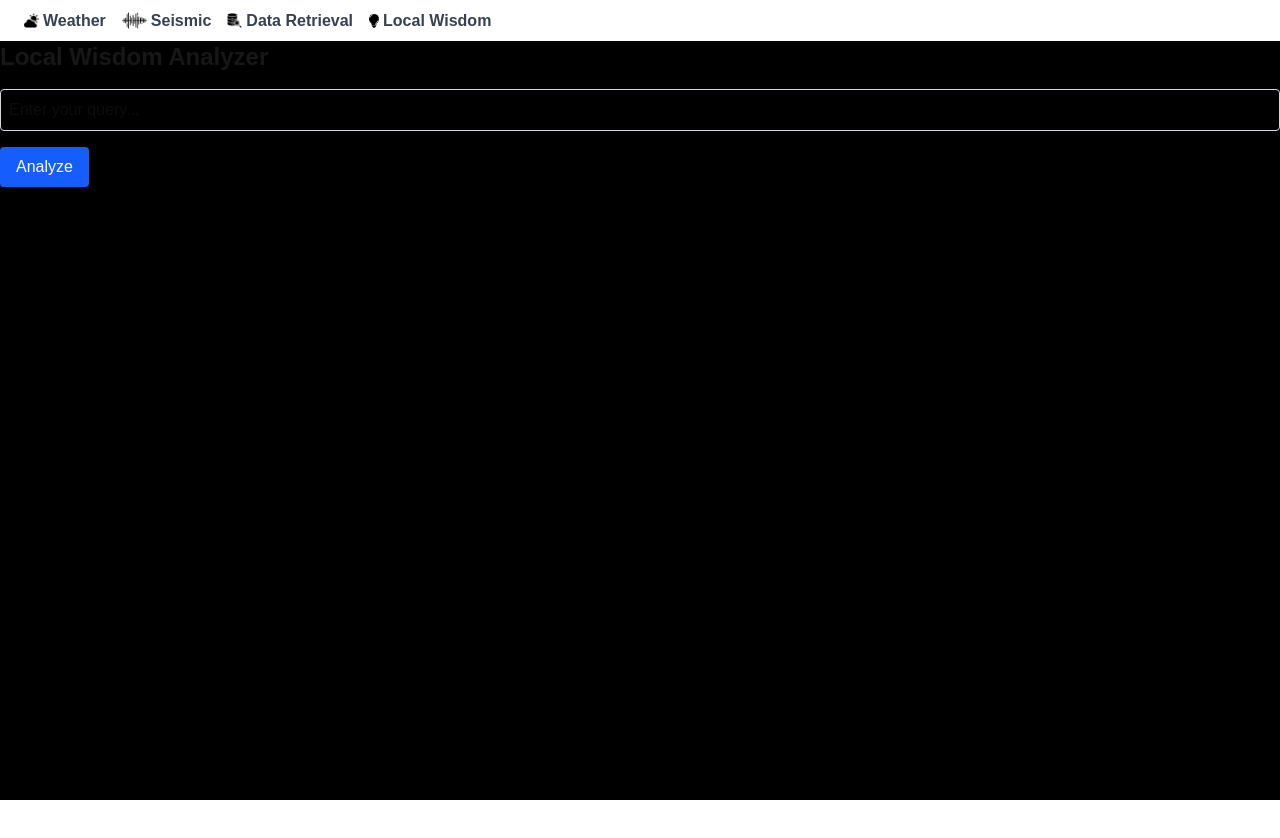
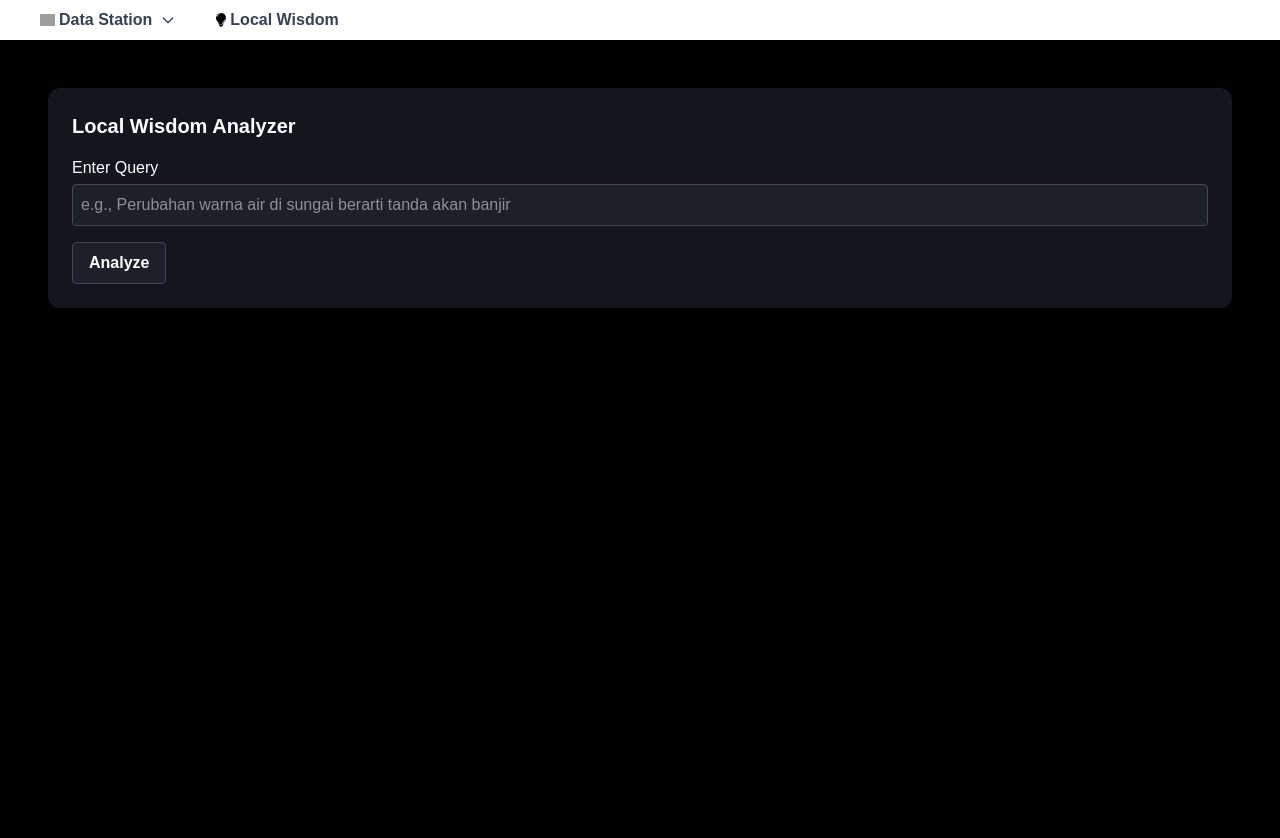
Before and after one commit to xp-keh/frontend, a Next.js app: page /localwisdom in a window 1280 px wide. Before the commit the page ends 800 px from the top, so only its background shows below. Built offline with nearby package versions, Linux system fonts and the light colour scheme; grey boxes are pictures that could not be loaded.

Commit message:
chore: styling local wisdon & navbar

```diff
--- a/src/app/localwisdom/page.tsx
+++ b/src/app/localwisdom/page.tsx
@@ -1,4 +1,4 @@
-"use client";
+'use client';
 import { useState } from "react";
 import Navbar from "../../components/Navbar";
 import { analyzeLocalWisdom } from "@/actions/localwisdom";
@@ -28,71 +28,81 @@ export default function LocalWisdomAnalyzer() {
   };
 
   return (
-    <div className="min-h-screen bg-black">
+    <div className="min-h-screen bg-black text-white">
       <Navbar />
-      <h1 className="text-2xl font-bold mb-4">Local Wisdom Analyzer</h1>
+      <div className="p-12 max-w-screen mx-auto bg-black text-white min-h-screen">
+        <div className="bg-[#14151d] p-6 rounded-xl shadow-md space-y-4 mb-6">
+          <h1 className="text-xl font-bold mb-4">Local Wisdom Analyzer</h1>
 
+          <div>
+            <label className="block mb-1 font-medium">Enter Query</label>
             <input
               type="text"
-        placeholder="Enter your query..."
+              placeholder="e.g., Perubahan warna air di sungai berarti tanda akan banjir"
               value={query}
               onChange={(e) => setQuery(e.target.value)}
-        className="w-full p-2 border border-gray-300 rounded mb-4"
+              className="w-full border bg-[#1d1f2b] border-[#444654] p-2 rounded text-white"
             />
+          </div>
 
           <button
             onClick={handleAnalyze}
             disabled={loading}
-        className="px-4 py-2 bg-blue-600 text-white rounded hover:bg-blue-700"
+            className="bg-[#1d1f2b] hover:bg-[#2a2d3e] border border-[#444654] text-white font-semibold px-4 py-2 rounded"
           >
             {loading ? "Analyzing..." : "Analyze"}
           </button>
 
-      {error && <p className="mt-4 text-red-600">Error: {error}</p>}
+          {error && (
+            <p className="text-red-500 text-sm mt-4">⚠️ {error}</p>
+          )}
+        </div>
 
         {result && (
-        <div className="mt-6 space-y-4">
-          <div>
-            <h2 className="text-lg font-semibold">Decomposition</h2>
-            <p>
-              <strong>Bencana:</strong> {result.decomposition?.bencana}
-            </p>
-            <p>
-              <strong>Objek:</strong> {result.decomposition?.objek}
-            </p>
-            <p>
-              <strong>Peristiwa:</strong> {result.decomposition?.peristiwa}
-            </p>
+          <div className="space-y-6">
+            {/* Decomposition */}
+            <div className="bg-[#14151d] p-6 rounded-xl shadow-md">
+              <h2 className="text-lg font-semibold mb-2">Decomposition</h2>
+              <p><strong>Bencana:</strong> {result.decomposition?.bencana}</p>
+              <p><strong>Objek:</strong> {result.decomposition?.objek}</p>
+              <p><strong>Peristiwa:</strong> {result.decomposition?.peristiwa}</p>
             </div>
 
-          <div>
-            <h2 className="text-lg font-semibold">Similarity</h2>
+            {/* Similarity */}
+            <div className="bg-[#14151d] p-6 rounded-xl shadow-md">
+              <h2 className="text-lg font-semibold mb-2">Similarity</h2>
               <p>{result.similarity}</p>
             </div>
 
-          <div>
-            <h2 className="text-lg font-semibold">Notes</h2>
+            {/* Notes */}
+            <div className="bg-[#14151d] p-6 rounded-xl shadow-md">
+              <h2 className="text-lg font-semibold mb-2">Notes</h2>
               <p>{result.notes}</p>
             </div>
 
-          <div>
-            <h2 className="text-lg font-semibold">References</h2>
-            {result.ref?.map((ref: any, index: number) => (
-              <details key={index} className="border p-2 rounded mb-2">
+            {/* References */}
+            {result.ref?.length > 0 && (
+              <div className="bg-[#14151d] p-6 rounded-xl shadow-md">
+                <h2 className="text-lg font-semibold mb-4">References</h2>
+                {result.ref.map((ref: any, index: number) => (
+                  <details
+                    key={index}
+                    className="bg-[#1d1f2b] border border-[#444654] p-4 rounded-md mb-3"
+                  >
                     <summary className="cursor-pointer font-medium">
                       {ref.title}
                     </summary>
-                <p>
-                  <strong>Halaman:</strong> {ref.page}
-                </p>
-                <p>
-                  <strong>Referensi:</strong> {ref.reference}
-                </p>
+                    <div className="mt-2 text-sm space-y-1">
+                      <p><strong>Halaman:</strong> {ref.page}</p>
+                      <p><strong>Referensi:</strong> {ref.reference}</p>
+                    </div>
                   </details>
                 ))}
               </div>
+            )}
           </div>
         )}
       </div>
+    </div>
   );
 }
--- a/src/app/retrieve/page.tsx
+++ b/src/app/retrieve/page.tsx
@@ -199,7 +199,7 @@ export default function RetrievePage() {
 
 
   return (
-    <div className="min-h-screen bg-black]">
+    <div className="min-h-screen bg-black text-white">
       <Navbar />
       <div className="p-12 max-w-screen mx-auto bg-black text-white min-h-screen">
         <div className="bg-[#14151d] p-6 rounded-xl shadow-md space-y-4 mb-6">
--- a/src/app/seismic/page.tsx
+++ b/src/app/seismic/page.tsx
@@ -28,7 +28,7 @@ const SeismicDashboard = () => {
   const { city, province, lat, lon } = getStationCoordinates(selectedStation);
 
   return (
-    <div className="min-h-screen bg-black">
+    <div className="min-h-screen bg-black text-white">
       <Navbar />
       <div className="grid grid-cols-2 grid-rows-3 gap-2 p-3 h-screen">
         <div className="col-span-1 row-span-2 bg-gray-300 rounded-lg flex items-center justify-center">
--- a/src/app/weather/page.tsx
+++ b/src/app/weather/page.tsx
@@ -33,7 +33,7 @@ const WeatherDashboard = () => {
   const { city, province, lat, lon } = getStationCoordinates(selectedStation);
 
   return (
-    <div className="min-h-screen bg-black">
+    <div className="min-h-screen bg-black text-white">
       <Navbar />
       <div className="grid grid-cols-4 grid-rows-3 gap-2 p-3 h-screen">
         <div className="col-span-3 row-span-2 bg-gray-300 rounded-lg flex items-center justify-center">
--- a/src/components/Navbar.tsx
+++ b/src/components/Navbar.tsx
@@ -1,55 +1,103 @@
+'use client';
 import Link from "next/link";
 import Image from "next/image";
+import { useState, useRef, useEffect } from "react";
 
 const Navbar = () => {
+  const [dropdownOpen, setDropdownOpen] = useState(false);
+  const dropdownRef = useRef<HTMLDivElement>(null);
+
+  // Close dropdown when clicking outside
+  useEffect(() => {
+    function handleClickOutside(event: MouseEvent) {
+      if (
+        dropdownRef.current &&
+        !dropdownRef.current.contains(event.target as Node)
+      ) {
+        setDropdownOpen(false);
+      }
+    }
+
+    document.addEventListener("mousedown", handleClickOutside);
+    return () => document.removeEventListener("mousedown", handleClickOutside);
+  }, []);
+
   return (
-    <nav className="w-full bg-white shadow-md py-2 px-6 flex items-center">
-      {/* Home on the left with flex-grow */}
-      {/* <Link
-        href="/"
-        className="text-md font-semibold text-gray-700 hover:text-blue-500 flex-grow"
+    <nav className="w-full bg-white shadow-md py-2 px-6 flex items-center justify-between z-[9999]">
+      <div className="flex items-center gap-6">
+        <div
+          className="relative z-[9998]"
+          ref={dropdownRef}
+          onMouseEnter={() => setDropdownOpen(true)}
+          onMouseLeave={() => setDropdownOpen(false)}
         >
-        Home
-      </Link> */}
+          <button
+            onClick={() => setDropdownOpen((prev) => !prev)}
+            className="text-md px-4 font-semibold text-gray-700 hover:text-blue-500 flex items-center gap-1"
+          >
+            <Image
+              src="/data-integration.png"
+              alt="Data Integration Icon"
+              width={15}
+              height={20}
+            />
+            Data Station
+            <svg
+              className={`w-4 h-4 ml-1 transition-transform duration-200 ${
+                dropdownOpen ? 'rotate-180' : ''
+              }`}
+              fill="none"
+              stroke="currentColor"
+              viewBox="0 0 24 24"
+              xmlns="http://www.w3.org/2000/svg"
+            >
+              <path strokeLinecap="round" strokeLinejoin="round" strokeWidth={2} d="M19 9l-7 7-7-7" />
+            </svg>
+          </button>
 
-      {/* Right-aligned menu items */}
-      <div className="flex items-center gap-4">
+          {dropdownOpen && (
+            <div className="absolute left-0 bg-white border rounded shadow-md z-10 w-40">
               <Link
                 href="/weather"
-          className="text-md font-semibold text-gray-700 hover:text-blue-500 flex items-center gap-1"
+                className="block px-4 py-2 text-sm text-gray-700 hover:text-blue-500 flex items-center gap-1"
               >
                 <Image
                   src="/cloudy-day.png"
                   alt="Weather Logo"
-            width={15}
+                  width={20}
                   height={20}
                 />
                 Weather
               </Link>
               <Link
                 href="/seismic"
-          className="text-md font-semibold text-gray-700 hover:text-blue-500 flex items-center gap-1"
+                className="block px-4 py-2 text-sm text-gray-700 hover:text-blue-500 flex items-center gap-1"
               >
                 <Image
                   src="/waveform.png"
                   alt="Seismic Logo"
-            width={25}
-            height={30}
+                  width={20}
+                  height={20}
                 />
                 Seismic
               </Link>
               <Link
                 href="/retrieve"
-          className="text-md font-semibold text-gray-700 hover:text-blue-500 flex items-center gap-1"
+                className="block px-4 py-2 text-sm text-gray-700 hover:text-blue-500 flex items-center gap-1"
               >
                 <Image
                   src="/data-retrieval.png"
                   alt="Data Retrieval Icon"
-            width={15}
+                  width={20}
                   height={20}
                 />
                 Data Retrieval
               </Link>
+            </div>
+          )}
+        </div>
+
+        {/* Local Wisdom */}
         <Link
           href="/localwisdom"
           className="text-md font-semibold text-gray-700 hover:text-blue-500 flex items-center gap-1"
```
Lines whose indentation alone changed are shown as unchanged.
